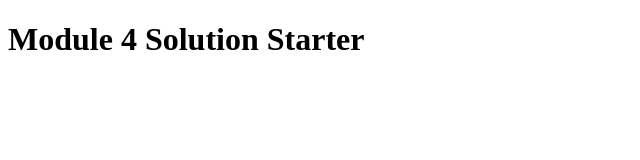
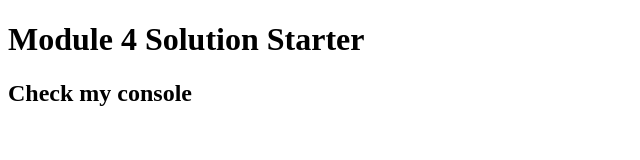
Before and after one commit to chinchu-joshy/assignment4, a plain HTML site: page index.html in a window 1280 px wide. Shown: the whole page, without its empty margins (0-640 px from the left). Drawn offline with Linux system fonts and the light colour scheme.

Commit message:
second commit

```diff
--- a/index.html
+++ b/index.html
@@ -6,8 +6,10 @@
   <script src="SpeakHello.js"></script>
   <script src="SpeakGoodBye.js"></script>
   <script src="script.js"></script>
+
 </head>
 <body>
   <h1>Module 4 Solution Starter</h1>
+  <h2>Check my console<h2>
 </body>
 </html>
```
